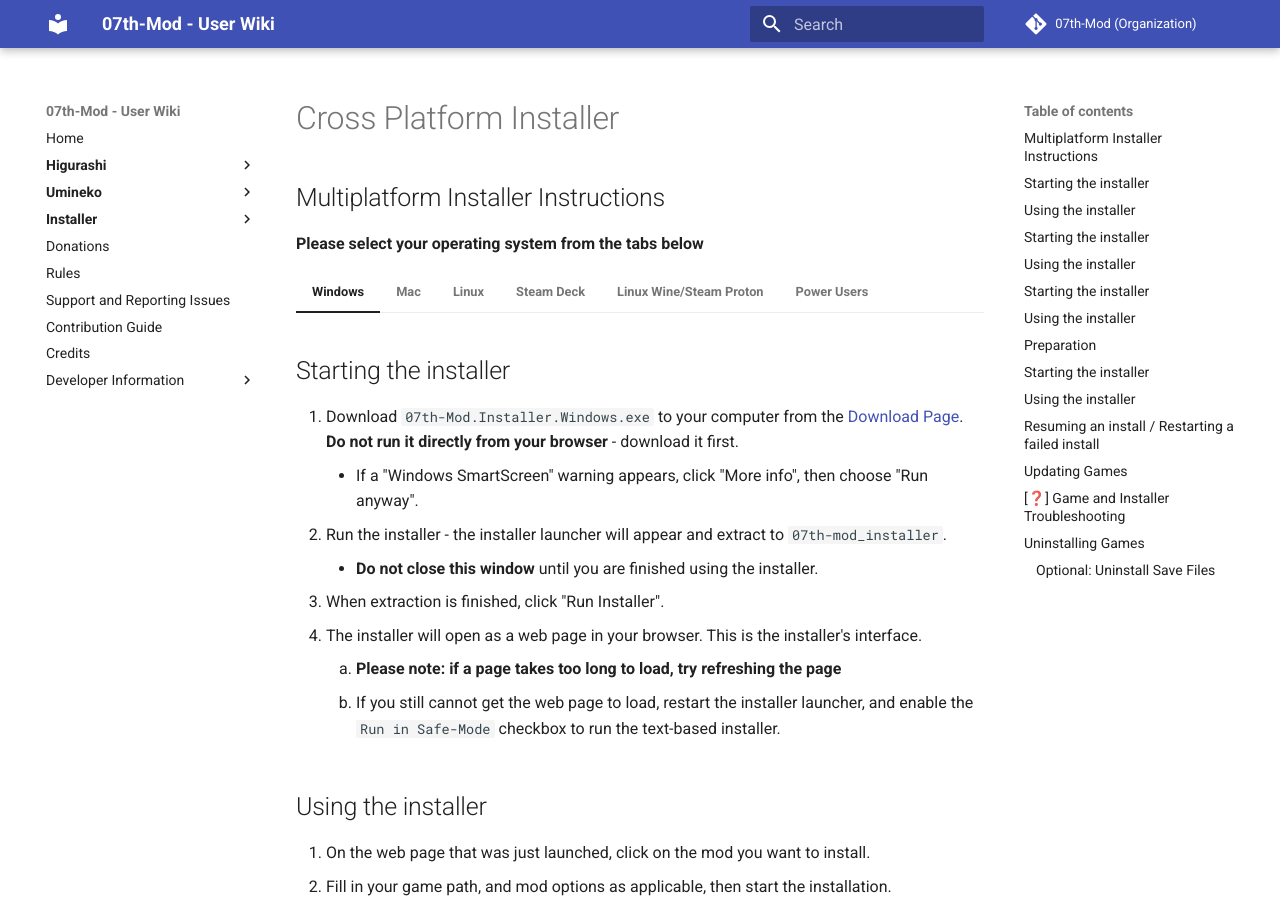
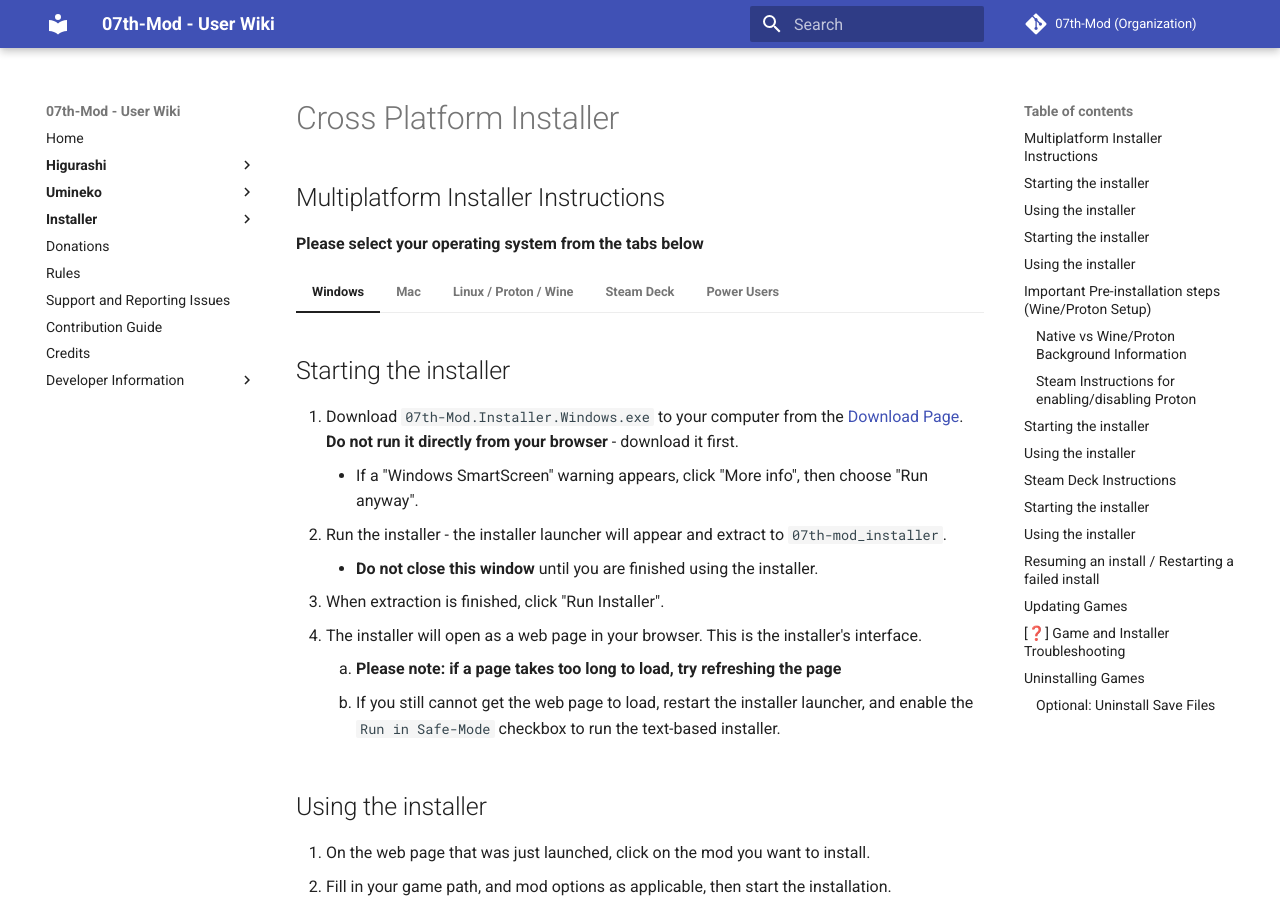
Before and after one commit to 07th-mod/wiki, an MkDocs documentation site: the page built from docs/Snippets/Cross-Platform-Installer.md, in a window 1280 px wide and 900 px high. Built offline with MkDocs 1.6.1 and Material for MkDocs 9.7.7, drawn with Linux system fonts in a browser that asks for light colours; some of the changed lines change nothing that is shown.

Commit message:
Update Linux/Wine/Proton install instructions

```diff
--- a/docs/Snippets/Cross-Platform-Installer.md
+++ b/docs/Snippets/Cross-Platform-Installer.md
@@ -63,14 +63,51 @@
 
         For reference, the default steam folder is `~/Library/Application Support/Steam/steamapps/common/`, but yours may be different.
 
-=== "Linux"
+=== "Linux / Proton / Wine"
 
-    !!! warning "For the Higurashi Mod only, if you're having problems with the native version of the game, and you're famliar with Proton/Wine, you can try running the game under Proton/Wine - click the 'Linux Wine' tab for more instructions"
+    ## Important Pre-installation steps (Wine/Proton Setup)
+
+    ### Native vs Wine/Proton Background Information
+
+    There are two methods of running the game on Linux:
+
+    1. Running the Native Linux version of the game
+    2. Running the Windows version of the game on Linux  using Proton (Steam/Mangagamer/GOG) or Wine (Mangagamer/GOG)
+
+    As some users have issues with the Native Linux version of the game, we recommend the following:
+
+    - **If you bought from Steam**, it is suggested you enable Proton before installing the mod to avoid the above problems. See the instructions below.
+
+    - **If you bought from GOG/Mangagamer**:
+
+        - We suggest trying the Native Linux version of the game first
+        - If you have problems with the native version, you can try Wine (plain Wine, using Lutris, or using Minigalaxy (GOG only)). **However you will need to research how to do this yourself.** (If anyone wants to provide a tutorial for this, please let us know.)
+        - You might only encounter issues with the Native version when reaching Chapter 5 onwards
+
+    !!! info "If you're not sure if you installed Native Linux or Wine/Proton, the installer will tell you after you've selected the game to be modded."
+
+    ### Steam Instructions for enabling/disabling Proton
+
+    1. Make sure the game is installed. Take note of whether the game is already modded.
+    2. Right click the game you want to modify in your Steam Library
+    3. Click **Properties..**
+    4. On the left hand panel, click **Compatability**
+    5. Tick the checkbox "Force the use of a specific Steam Play compatibility tool"
+    6. Choose the version you want to use from the dropdown box:
+        - If you want to use Native Linux version, choose 'Steam Linux Runtime'
+        - If you want to use Proton, choose the latest stable Proton version (you can try 'Proton Experimental' if you have problems with the stable versions)
+        ![Steam Switching Between Native and Proton](/Snippets/img/steam-compatability.png)
+    7. Wait for Steam to finish installing/updating your installation (make sure the game is closed).
+    8. If you haven't installed the mod on this game before, proceed to "Starting the Installer"
+    9. If you've already installed the mod on this game before:
+        - If the mod is already installed, **switching between Native and Proton with Steam will overwrite important mod files**. This usually causes a **crash** or **black screen** on startup
+        - To fix this, you need to re-run the installer, and 'update' the mod, **making sure to select the 'Quick Repair'** option.
+        ![Quick Repair Option Screenshot](/Snippets/img/quick-repair.png)
 
     ## Starting the installer
     1. Install the following using your distribution's package manager:
         * Python 3.7 and above
-            * You *can* use Python < 3.7 and Python 2, but Chrome and possibly other browsers will require you to refresh the page sometimes for it to load.
+            * You *can* use Python 2, but some browsers will require you manually refresh the page for the installer to load.
         * Optional: Python Tkinter (This is required to use the file-picker in the installer. Just use autodetection/paste in the game path if you can't install this.)
             * **Ubuntu**: `sudo apt-get install python-tk`
             * **Arch Linux**: `sudo pacman -S tk`
@@ -99,13 +136,11 @@
 
     !!! warning "The Steam Deck is new, so these instructions may become out of date quickly. Please let us know if these instructions don't work or need updating"
 
-    ## Preparation
-    1. **Before installing the game**, make sure the game you want to play is set to "Steam Linux Runtime". You can get to that menu by highlighting the game in your Library, then pressing the Menu button and selecting > Properties > Compatibility > Force the use of a specific Steam Play compatibility tool.
-        - **If you have already installed the game, you can still change the setting**, but Steam will need to re-download parts of the game.
-    2. Install the game you want to mod.
-    3. We **highly recommend** plugging in a mouse and keyboard into the Steam Deck to make using the installer easier.
-    3. Switch to Desktop mode for the remaining steps.
-
+    ## Steam Deck Instructions
+    1. We **highly recommend** plugging in a mouse and keyboard into the Steam Deck to make using the installer easier.
+    2. Switch to Desktop mode
+    3. Follow the Proton/Wine Pre-installation steps (click the 'Linux/Proton/Wine' tab above) **but stop at the part which says "Starting the Installer"**.
+    4. Continue with the **Starting the Installer** instructions (below).
 
     ## Starting the installer
     1. Download `07th-Mod.Installer.linux.tar.gz` to your computer from the [Download Page](https://github.com/07th-mod/python-patcher/releases).
@@ -123,22 +158,6 @@
     2. Fill in your game path, and mod options as applicable, then start the installation.
     3. If you wish to stop an install that is in progress, you MUST either click the **Quit Installer** button, or close the launcher. If you just close the webpage, the install will still run in the background!
     4. When the install finishes, "The install was successful!" will be displayed. Please carefully read the information that is displayed, which may contain gotchas/extra tasks you may need to do.
-
-=== "Linux Wine/Steam Proton"
-
-    !!! warning "Known Issues"
-        - (2022-08-14) On Higurashi Rei, video play back will show a garbled pink screen with no audio (such as at the start of Hiru Console).
-        - (2022-08-14) Video playback will probably not work (such as opening videos for all chapters).
-
-    Note that **we don't officially support the mods under Wine/Proton**, so your experience may vary.
-
-    Running the installer within Wine works for some users, but not for others. It is more reliable to run the installer natively on Linux, then force installation of the Windows assets. You can do this following the below instructions:
-
-    1. Make sure the unmodded game runs correctly under Wine or under Steam's Proton
-    2. Please follow the normal "Linux" instructions, but stop before you run the `setup` script
-    3. Instead of running the `setup` script, open the folder `setup_proton_wine` and then run the `setup_proton_wine` script
-        - The terminal should print `Warning: Force asset argument passed...` if it's working correctly
-    4. Continue the install as normal, pointing to your Wine install of the game
 
 === "Power Users"
 
```
Also changed, not shown: docs/Snippets/img/quick-repair.png (added), docs/Snippets/img/steam-compatability.png (added).
